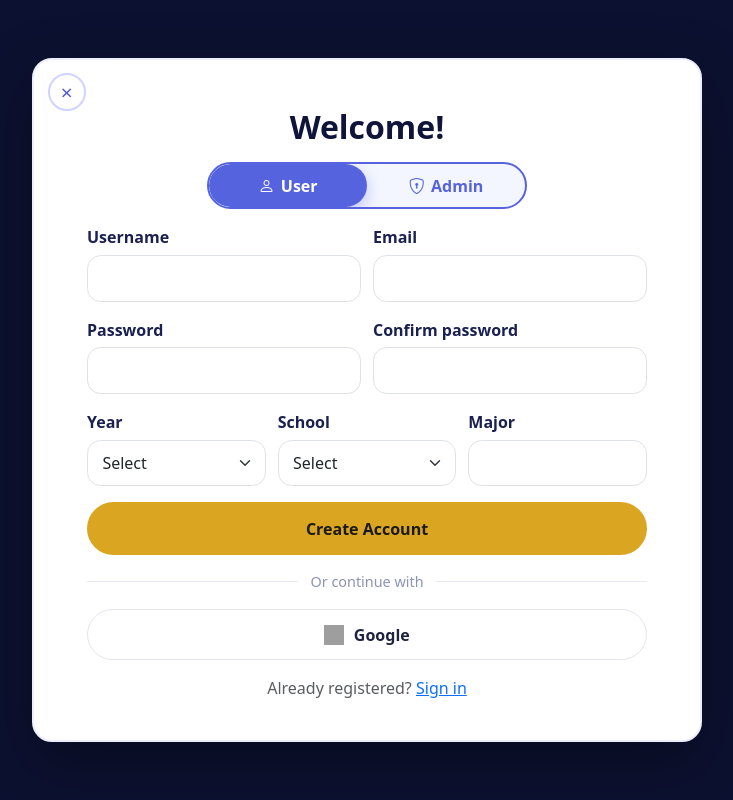
After one commit to mahamantras2024-ux/SMU-events-manager, a PHP site: page /register.php in a window 1280 px wide. The commit adds this page. Shown: the whole page, without its empty margins (273-1006 px from the left). Run offline with PHP 8.4, Linux system fonts and the light colour scheme; grey boxes are pictures that could not be loaded.

Commit message:
changed login and register to php, created db.sql

```diff
--- /dev/null
+++ b/Events page/db_connect.php
@@ -0,0 +1,29 @@
+<?php
+$servername = "localhost";
+$username = "root";       // your MySQL username
+$password = "";           // your MySQL password
+$dbname = "omni_db";
+
+// Connect to MySQL server (without selecting database yet)
+$conn = new mysqli($servername, $username, $password);
+if ($conn->connect_error) {
+    die("Connection failed: " . $conn->connect_error);
+}
+
+// Create database if it doesn't exist
+$conn->query("CREATE DATABASE IF NOT EXISTS $dbname");
+
+// Select the database
+$conn->select_db($dbname);
+
+// Create users table if it doesn't exist
+$table_sql = "CREATE TABLE IF NOT EXISTS users (
+    id INT AUTO_INCREMENT PRIMARY KEY,
+    username VARCHAR(100) NOT NULL UNIQUE,
+    password VARCHAR(255) NOT NULL,
+    role ENUM('user','admin') DEFAULT 'user',
+    created_at TIMESTAMP DEFAULT CURRENT_TIMESTAMP
+)";
+
+$conn->query($table_sql);
+?>
--- a/Events page/register.html
+++ b/Events page/register.php
@@ -1,3 +1,31 @@
+<?php
+require_once('db_connect.php');
+
+if ($_SERVER["REQUEST_METHOD"] == "POST") {
+    $username = $_POST['username'];
+    $pass = $_POST['password'];
+    $confirmpass = $_POST['confirmPassword'];
+    $role = $_POST['regrole'];
+    if ($pass == $confirmpass) {
+          $password = password_hash($pass, PASSWORD_DEFAULT); // hash password
+    } else {
+      die;
+    }
+    $stmt = $conn->prepare("INSERT INTO users (username, password, role) VALUES (?, ?, ?)");
+    $stmt->bind_param("sss", $username, $password, $role);
+
+    if ($stmt->execute()) {
+        echo "Account created! <a href='login.php'>Login here</a>";
+    } else {
+        echo "Error: Username may already exist.";
+    }
+}
+?>
+
+
+
+
+
 <!DOCTYPE html>
 <html lang="en">
 <head>
@@ -162,6 +190,7 @@
         <h1 id="regTitle" class="brand">Welcome!</h1>
 
         <!-- Role -->
+        <form method="POST">
         <div class="segment" role="radiogroup" aria-label="Register as">
           <input type="radio" id="reg-user" name="regrole" value="user" checked>
           <label for="reg-user"><i class="bi bi-person"></i> User</label>
@@ -171,12 +200,13 @@
 
           <span class="slider" aria-hidden="true"></span>
         </div>
+        </form>
 
-        <form id="regForm" novalidate>
+        <form id="regForm" method="POST" novalidate>
           <div class="row g-3">
             <div class="col-md-6 field">
               <label class="form-label" for="username">Username</label>
-              <input id="username" class="form-control"
+              <input id="username" name="username" class="form-control"
                      title="3–24 characters; letters, numbers, dot or underscore"
                      minlength="3" maxlength="24" pattern="^[a-zA-Z0-9_\.]+$">
               <div class="tick" id="usernameTick">✓</div>
@@ -191,7 +221,7 @@
 
             <div class="col-md-6 field">
               <label class="form-label" for="password">Password</label>
-              <input id="password" class="form-control" type="password"
+              <input id="password" name="password" class="form-control" type="password"
                      title="Use 10+ chars with upper/lowercase, a number, a symbol, and no spaces"
                      autocomplete="new-password">
               <div class="tick" id="pwTick">✓</div>
@@ -209,7 +239,7 @@
 
             <div class="col-md-6 field">
               <label class="form-label" for="confirmPassword">Confirm password</label>
-              <input id="confirmPassword" class="form-control" type="password"
+              <input id="confirmPassword" name="confirmPassword" class="form-control" type="password"
                      title="Re-enter the same password" autocomplete="new-password">
               <div class="tick" id="cpwTick">✓</div>
             </div>
@@ -245,7 +275,7 @@
             </div>
           </div>
 
-          <button class="btn btn-cta mt-3" type="button">Create Account</button>
+          <button class="btn btn-cta mt-3" type="submit">Create Account</button>
 
           <div class="my-3 divider">Or continue with</div>
           <button type="button" class="btn btn-google" title="Sign up with Google">
```
Also changed, not shown: Events page/db.sql (added, +12 -0 lines).
